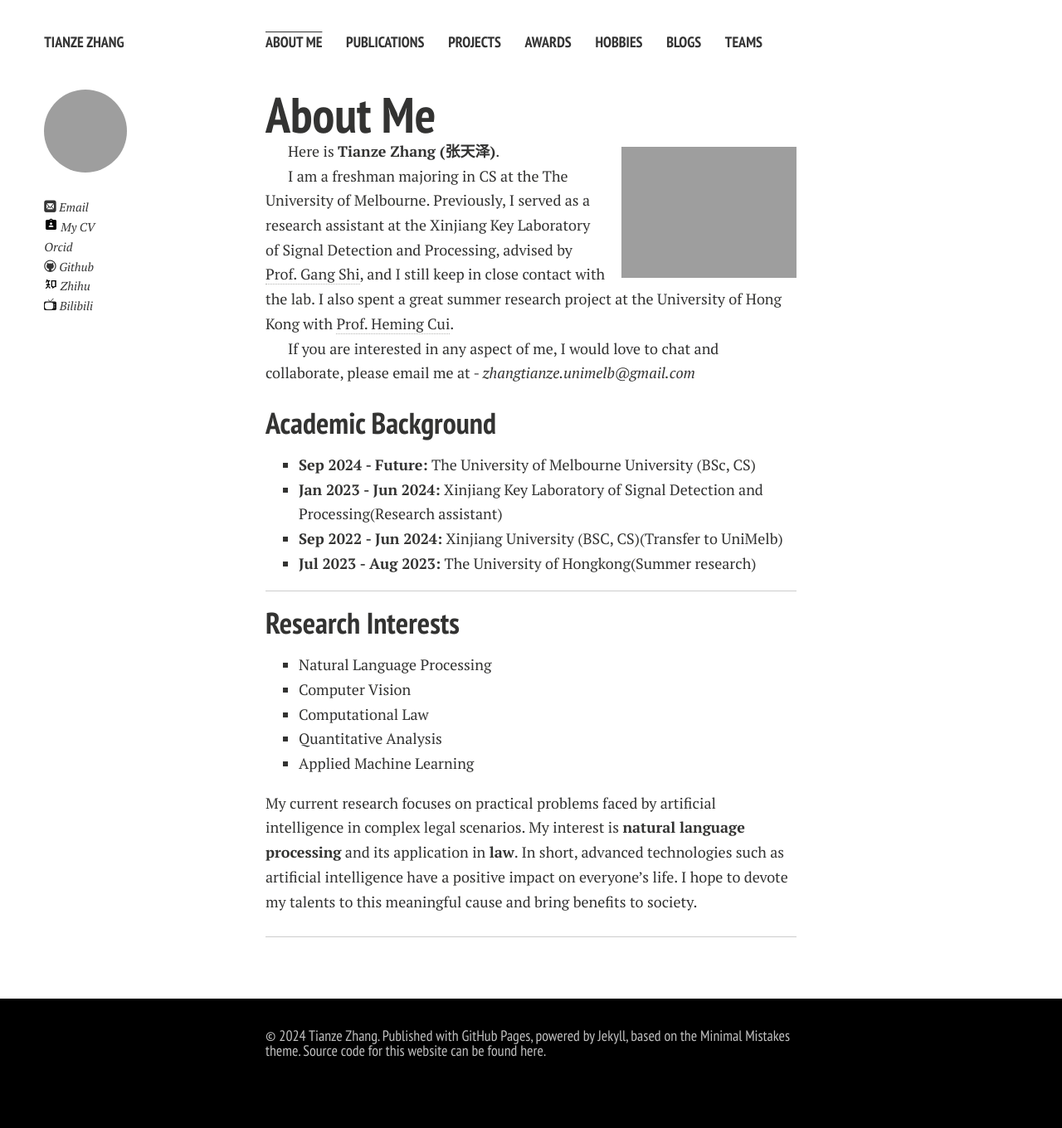
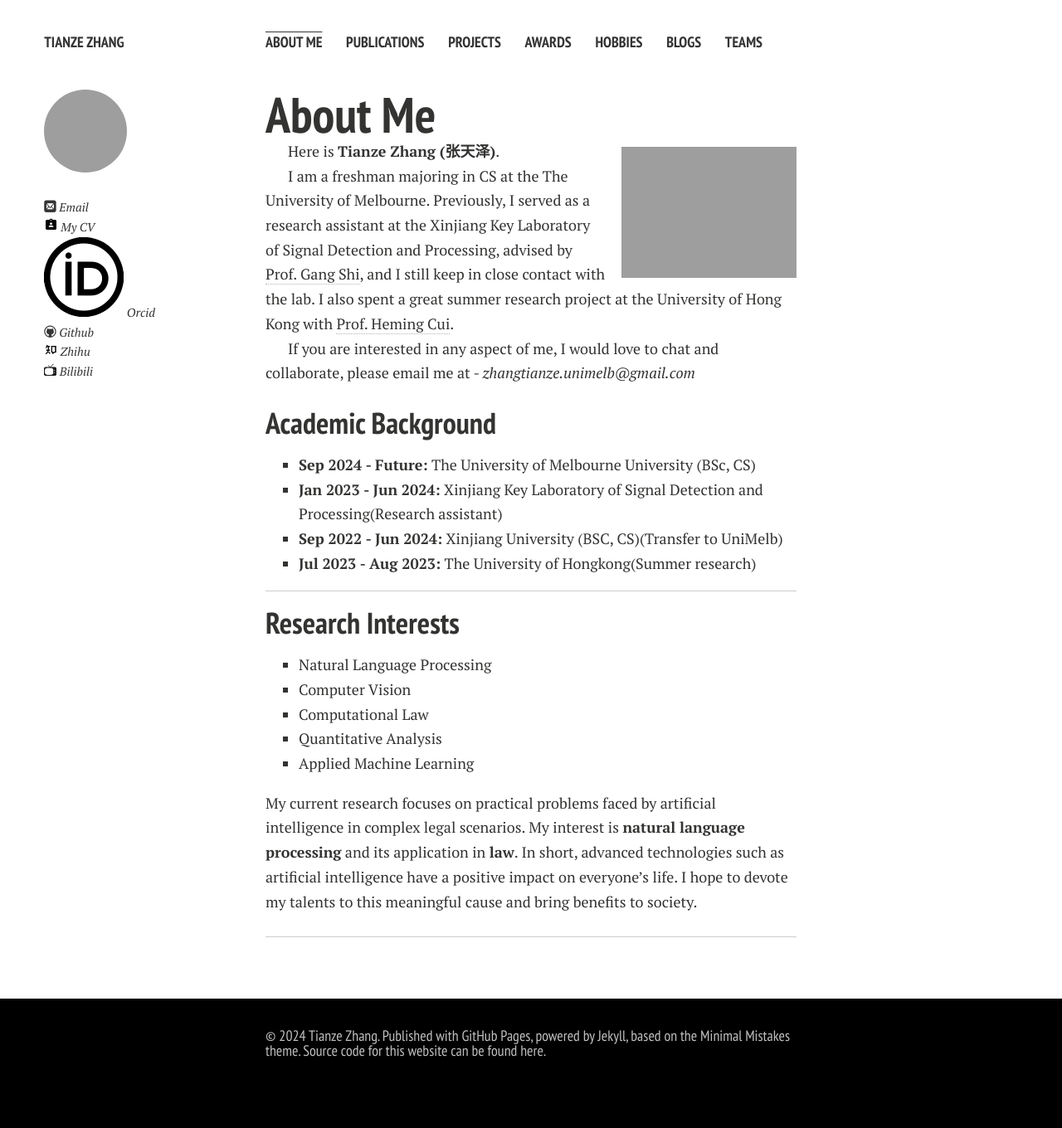
Before and after one commit to Tianze-Unimelb/Tianze.github.io, a Jekyll site: the page built from index.md, in a window 1280 px wide. Shown: the whole page at 83% size. Built offline with Jekyll 4.4.1, drawn with Linux system fonts in a browser that asks for light colours; nearby versions of some CDN libraries; comment, search, counter and statistics services are not loaded; a style sheet for code colours, icons or effects is not loaded; our own code applies the rules of GitHub Pages for plain Markdown files.

Commit message:
Update author-bio.html

```diff
--- a/_includes/author-bio.html
+++ b/_includes/author-bio.html
@@ -14,7 +14,7 @@
 
 {% if site.owner.google_plus %}<p style="text-indent:0;"><a href="{{ site.owner.google_plus }}"><i class="icon-google-plus"></i> Google+</a></p>{% endif %}
 
-{% if site.owner.orcid %}<p style="text-indent:0;"><a href="{{ site.owner.orcid }}"><i class="https://zhangtianze.com/images/logo/icons8-orcid-96.png"></i> Orcid</a></p>{% endif %}
+{% if site.owner.orcid %}<p style="text-indent:0;"><a href="{{ site.owner.orcid }}"><img src="https://zhangtianze.com/images/logo/icons8-orcid-96.png"></i> Orcid</a></p>{% endif %}
 
 {% if site.owner.linkedin %}<p style="text-indent:0;"><a href="https://linkedin.com/in/{{ site.owner.linkedin }}"><i class="icon-linkedin"></i> LinkedIn</a></p>{% endif %}
 
```
